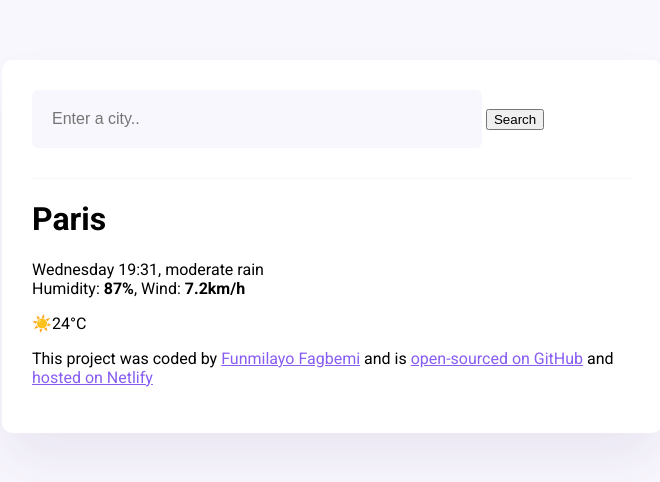
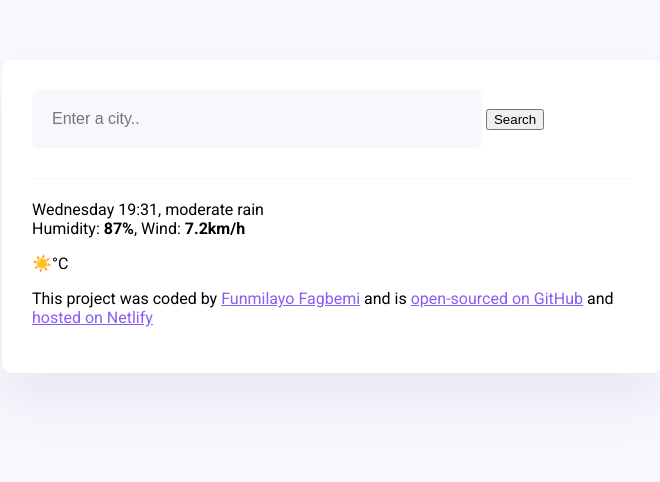
Before and after one commit to Funmi77/Vanilla-Weather-Search-Homework, a plain HTML site: page index.html in a window 1280 px wide. Shown: the whole page, without its empty margins (308-968 px from the left). Drawn offline with nearby package versions, Linux system fonts and the light colour scheme.

Commit message:
Removed Paris

```diff
--- a/index.html
+++ b/index.html
@@ -30,7 +30,7 @@
       <main>
         <div class="current-weather">
           <div>
-            <h1 class="current-city" id="current-city">Paris</h1>
+            <h1 class="current-city" id="current-city"></h1>
             <p class="current-details">
               <span id="current-date"></span>, moderate rain <br />
               Humidity: <strong>87%</strong>, Wind: <strong>7.2km/h</strong>
@@ -38,8 +38,10 @@
           </div>
           <div class="current-temperature">
             <span class="current-temperature-icon">☀️</span
-            ><span class="current-temperature-value" id="current-temperature"
-              >24</span
+            ><span
+              class="current-temperature-value"
+              id="current-temperature"
+            ></span
             ><span class="current-temperature-unit">°C</span>
           </div>
         </div>
```
